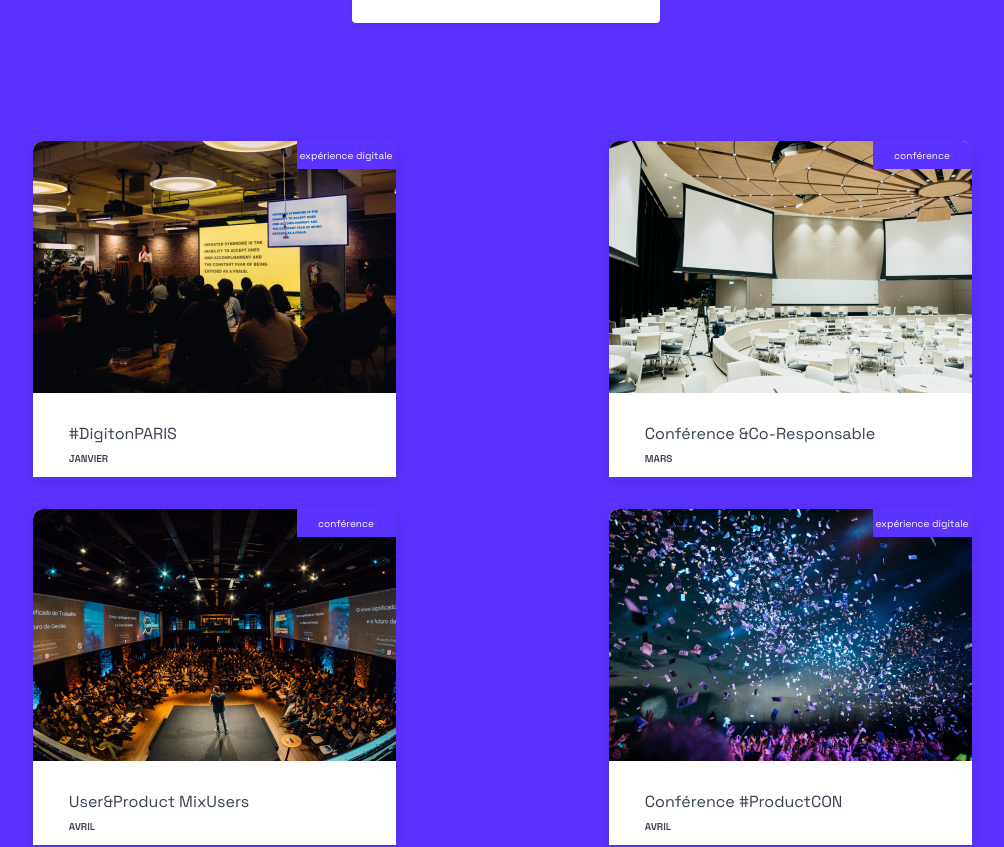
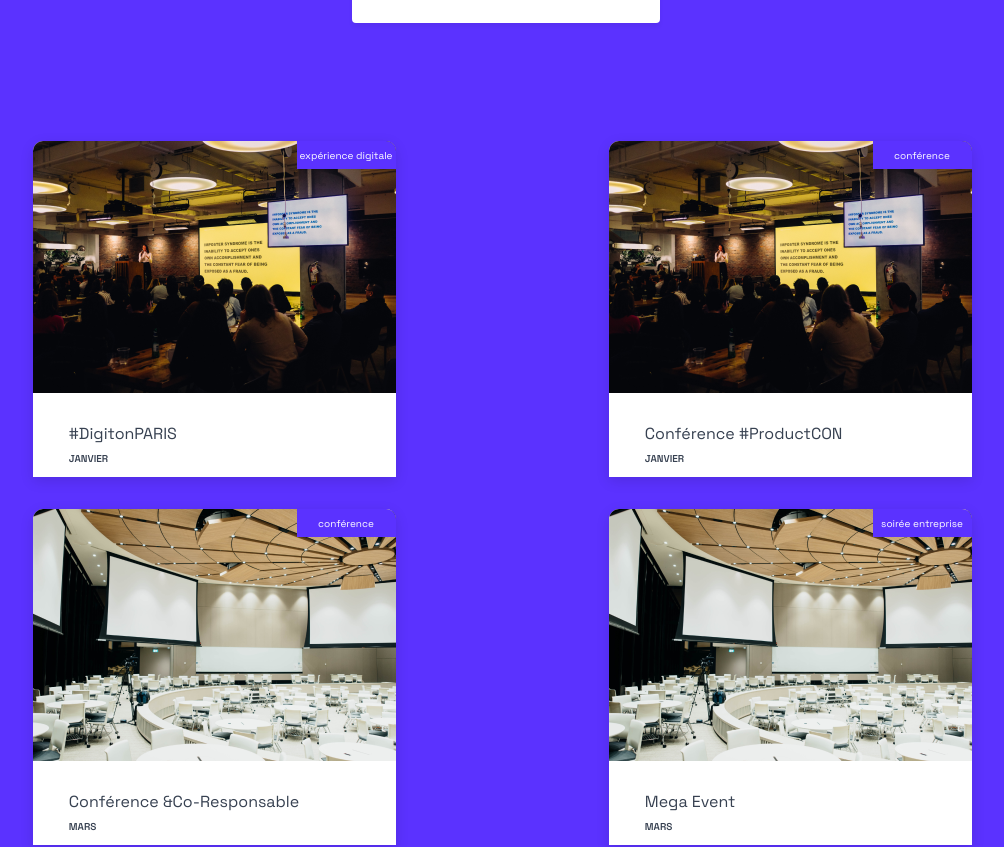
Before and after one commit to augusto-mattos/Debuggez-une-application-React.JS-AM, a React (Create React App) app: page / in a window 1280 px wide. Shown: the part 1865-2712 px from the top of the page, without its empty margins (138-1142 px from the left). Built offline with nearby package versions, Linux system fonts and the light colour scheme.

Commit message:
fix : order of displayedItems

```diff
--- a/src/containers/Events/index.js
+++ b/src/containers/Events/index.js
@@ -17,25 +17,26 @@ const EventList = () => {
   const filteredEvents = (
     (!type
       ? data?.events // si aucun type est selectioné, tous les cards sont affichés
-      : data?.events.filter(event => event.type === type)) || [] // dans le cas contraire, seuelement les event.type qui correspondent au type selectionné sont affichés
-  ).filter((event, index) => {
-    if (
-      (currentPage - 1) * PER_PAGE <= index &&
-      PER_PAGE * currentPage > index
-    ) {
-      return true;
-    }
-    return false;
-  });
+      : data?.events.filter(event => event.type === type) // dans le cas contraire, seulement les event.type qui correspondent au type selectionné sont affichés
+    ) || [] )
 
   const sortFilteredEvents = filteredEvents.slice().sort((a, b) => new Date(a.date).getTime() - new Date(b.date).getTime());
+
+  const totalDisplayedEvents = sortFilteredEvents.length;
+  const totalPages = Math.ceil(totalDisplayedEvents / PER_PAGE);
+
+  const handlePageChange = (pageNumber) => {
+    setCurrentPage(pageNumber);
+  };
+
+  const startIndex = (currentPage - 1) * PER_PAGE;
+  const endIndex = startIndex + PER_PAGE;
+  const displayedItems = sortFilteredEvents.slice(startIndex, endIndex);
 
   const changeType = (evtType) => {
     setCurrentPage(1);
     setType(evtType);
   };
-
-  const pageNumber = Math.floor((filteredEvents?.length || 0) / PER_PAGE) + 1;
 
   const typeList = new Set(data?.events.map((event) => event.type));
 
@@ -52,7 +53,7 @@ const EventList = () => {
             onChange={(value) => (value ? changeType(value) : changeType(null))}
           />
           <div id="events" className="ListContainer">
-            {sortFilteredEvents.map((event) => (
+            {displayedItems.map((event) => (
               <Modal key={event.id} Content={<ModalEvent event={event} />}>
                 {({ setIsOpened }) => (
                   <EventCard
@@ -67,10 +68,12 @@ const EventList = () => {
             ))}
           </div>
           <div className="Pagination">
-            {[...Array(pageNumber || 0)].map((_, n) => (
-              // eslint-disable-next-line react/no-array-index-key
-              <a key={n} href="#events" onClick={() => setCurrentPage(n + 1)}>
-                {n + 1}
+          {Array.from({ length: totalPages }, (_, i) => i + 1).map((pageNumber) => (
+              <a
+              key={pageNumber}
+              href="#events"
+              onClick={() => handlePageChange(pageNumber)}>
+                {pageNumber}
               </a>
             ))}
           </div>
```
